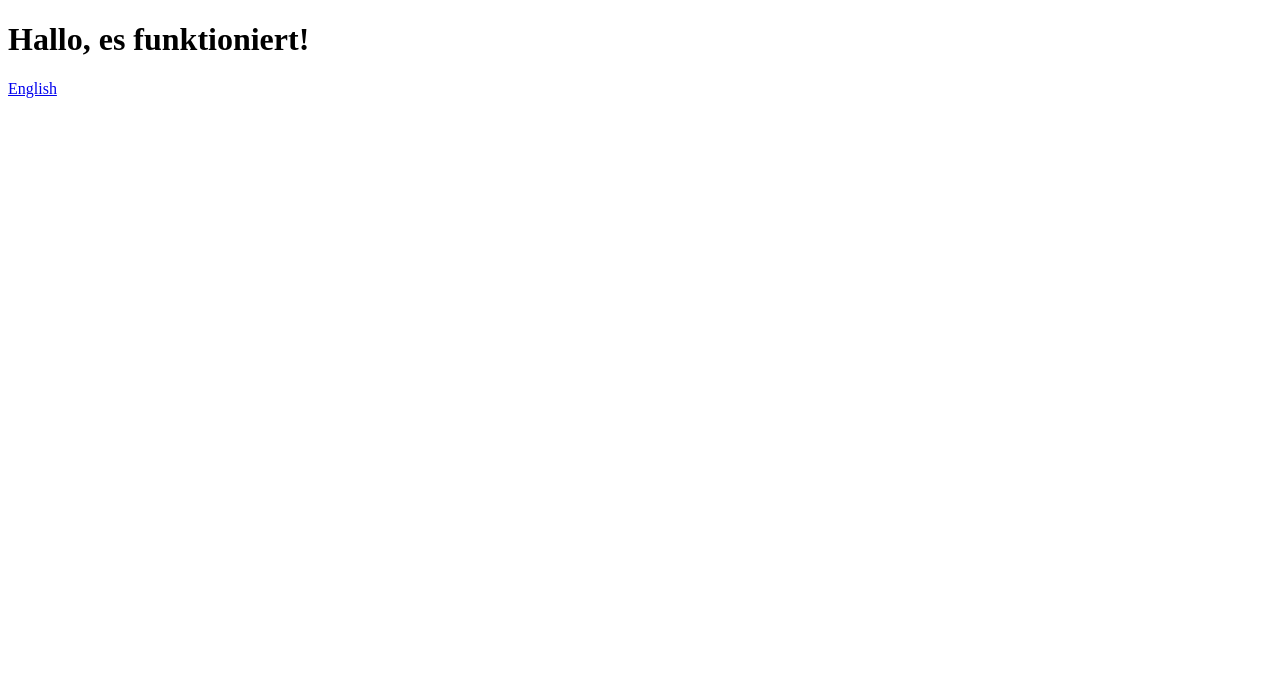
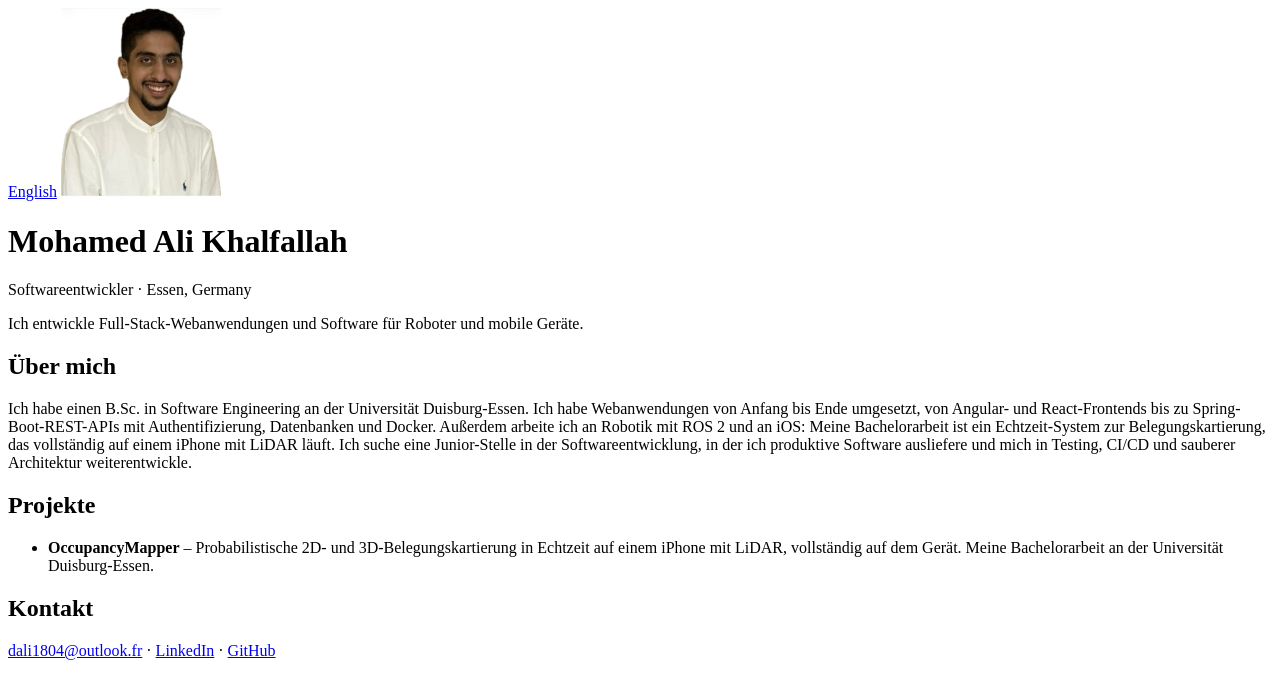
Before and after one commit to MohamedAlikhalfallah/MohamedAlikhalfallah.github.io, an Astro site: page /de/ in a window 1280 px wide. Built offline with nearby package versions, Linux system fonts and the light colour scheme; Astro itself is replaced by a stand-in of ours.

Commit message:
Add content files (profile, thesis project)

```diff
--- /dev/null
+++ b/src/content.config.ts
@@ -0,0 +1,54 @@
+import { defineCollection } from 'astro:content';
+import { glob } from 'astro/loaders';
+import { z } from 'astro/zod';
+
+// A text in both languages: { en: "...", de: "..." }
+const text = z.object({ en: z.string().default(''), de: z.string().default('') });
+
+// Your profile: photo, texts, contact, skills, experience, education, languages
+const profile = defineCollection({
+    loader: glob({ pattern: '*.yml', base: './src/content/profile' }),
+    schema: z.object({
+        name: z.string(),
+        role: text,
+        headline: text,
+        about: text,
+        available: z.boolean().default(true),
+        availability: text,
+        location: z.string(),
+        email: z.string(),
+        phone: z.string().default(''),
+        github: z.string(),
+        linkedin: z.string().default(''),
+        photo: z.string(),
+        skills: z.array(z.object({ group: text, items: z.array(z.string()) })).default([]),
+        experience: z.array(z.object({
+            title: text, org: z.string(), period: text,
+            points: z.object({ en: z.array(z.string()).default([]), de: z.array(z.string()).default([]) }).optional(),
+        })).default([]),
+        education: z.array(z.object({
+            degree: text, school: z.string(), period: text, details: text.optional(),
+        })).default([]),
+        languages: z.array(z.object({ name: text, level: text })).default([]),
+    }),
+});
+
+// One file per GitHub project
+const projects = defineCollection({
+    loader: glob({ pattern: '*.yml', base: './src/content/projects' }),
+    schema: z.object({
+        repo: z.string(),
+        title: z.string(),
+        hidden: z.boolean().default(false),   // true = not shown on the website
+        featured: z.boolean().default(false), // true = shown at the top
+        order: z.number().default(100),       // smaller number = higher up
+        description: text,
+        tags: z.array(z.string()).default([]),
+        image: z.string().default(''),
+        demo: z.string().default(''),
+        highlights: z.array(z.object({ label: text, value: z.string() })).default([]),
+        body: text.optional(),
+    }),
+});
+
+export const collections = { profile, projects };
--- /dev/null
+++ b/src/content/profile/profile.yml
@@ -0,0 +1,81 @@
+name: Mohamed Ali Khalfallah
+
+role:
+  en: Software Engineer
+  de: Softwareentwickler
+
+headline:
+  en: I build full-stack web apps and software for robots and mobile devices.
+  de: Ich entwickle Full-Stack-Webanwendungen und Software für Roboter und mobile Geräte.
+
+about:
+  en: >-
+    I hold a B.Sc. in Software Engineering from the University of Duisburg-Essen.
+    I have built web applications end to end, from Angular and React frontends to
+    Spring Boot REST APIs with authentication, databases and Docker. I also work on
+    robotics with ROS 2 and on iOS: my bachelor thesis is a real-time occupancy
+    mapping system that runs entirely on a LiDAR iPhone. I'm looking for a junior
+    software engineering role where I can ship production software and keep growing
+    in testing, CI/CD and clean architecture.
+  de: >-
+    Ich habe einen B.Sc. in Software Engineering an der Universität Duisburg-Essen.
+    Ich habe Webanwendungen von Anfang bis Ende umgesetzt, von Angular- und
+    React-Frontends bis zu Spring-Boot-REST-APIs mit Authentifizierung, Datenbanken
+    und Docker. Außerdem arbeite ich an Robotik mit ROS 2 und an iOS: Meine
+    Bachelorarbeit ist ein Echtzeit-System zur Belegungskartierung, das vollständig
+    auf einem iPhone mit LiDAR läuft. Ich suche eine Junior-Stelle in der
+    Softwareentwicklung, in der ich produktive Software ausliefere und mich in
+    Testing, CI/CD und sauberer Architektur weiterentwickle.
+
+available: true
+availability:
+  en: Open to junior software engineering roles
+  de: Offen für Junior-Stellen in der Softwareentwicklung
+
+location: Essen, Germany
+email: dali1804@outlook.fr
+phone: "+49 179 3923761"
+github: https://github.com/MohamedAlikhalfallah
+linkedin: https://www.linkedin.com/in/mohamed-ali-khalfallah-58526a207
+photo: /images/profile.jpg
+
+skills:
+  - group: { en: Languages, de: Programmiersprachen }
+    items: [Java, TypeScript, JavaScript, Python, C++, Swift]
+  - group: { en: Backend, de: Backend }
+    items: [Spring Boot, REST APIs, JWT, WebSocket]
+  - group: { en: Frontend, de: Frontend }
+    items: [Angular, React, HTML, SCSS, Bootstrap]
+  - group: { en: Mobile & AR, de: Mobile & AR }
+    items: [SwiftUI, ARKit, LiDAR, SIMD]
+  - group: { en: Databases, de: Datenbanken }
+    items: [PostgreSQL, MySQL, H2]
+  - group: { en: Tools & DevOps, de: Tools & DevOps }
+    items: [Docker, Git, GitHub Actions]
+  - group: { en: Robotics, de: Robotik }
+    items: [ROS 2 Jazzy, TF2, MoveIt2, ros2_control]
+
+experience:
+  - title: { en: Content Moderator, de: Content Moderator }
+    org: Telus Digital
+    period: { en: 05/2024 – present, de: 05/2024 – heute }
+
+education:
+  - degree: { en: B.Sc. Software Engineering, de: B.Sc. Software Engineering }
+    school: University of Duisburg-Essen
+    period: { en: 04/2022 – 10/2026, de: 04/2022 – 10/2026 }
+    details:
+      en: "Thesis: Development of a System for Probabilistic Occupancy Mapping with iOS"
+      de: "Bachelorarbeit: Entwicklung eines Systems zur probabilistischen Belegungskartierung mit iOS"
+
+languages:
+  - name: { en: Arabic, de: Arabisch }
+    level: { en: Native, de: Muttersprache }
+  - name: { en: German, de: Deutsch }
+    level: { en: Fluent, de: Sehr gut }
+  - name: { en: French, de: Französisch }
+    level: { en: Fluent, de: Sehr gut }
+  - name: { en: English, de: Englisch }
+    level: { en: Fluent, de: Sehr gut }
+  - name: { en: Spanish, de: Spanisch }
+    level: { en: Basic, de: Grundkenntnisse }
--- /dev/null
+++ b/src/content/projects/occupancy-mapper-ios.yml
@@ -0,0 +1,27 @@
+repo: occupancy-mapper-ios
+title: OccupancyMapper
+hidden: false
+featured: true
+order: 1
+
+description:
+  en: >-
+    Real-time 2D and 3D probabilistic occupancy mapping on a LiDAR iPhone, running
+    entirely on the device. My bachelor thesis at the University of Duisburg-Essen.
+  de: >-
+    Probabilistische 2D- und 3D-Belegungskartierung in Echtzeit auf einem iPhone mit
+    LiDAR, vollständig auf dem Gerät. Meine Bachelorarbeit an der Universität Duisburg-Essen.
+
+tags: [Swift, SwiftUI, ARKit, LiDAR, SIMD]
+image: ""
+demo: ""
+
+highlights:
+  - label: { en: Time per frame (2D, median), de: Zeit pro Frame (2D, Median) }
+    value: 1.97 ms
+  - label: { en: Time per frame (3D, median), de: Zeit pro Frame (3D, Median) }
+    value: 2.81 ms
+  - label: { en: Frames over 60 Hz budget, de: Frames über 60-Hz-Budget }
+    value: "0"
+  - label: { en: Room size vs. tape measure, de: Raummaße vs. Maßband }
+    value: "≤ 2 cm"
--- /dev/null
+++ b/src/i18n.ts
@@ -0,0 +1,30 @@
+export const languages = ['en', 'de'] as const;
+export type Lang = (typeof languages)[number];
+
+// Pick the right language from a { en, de } object (falls back to English)
+export function t(value: { en?: string; de?: string } | undefined, lang: Lang): string {
+    if (!value) return '';
+    return value[lang] || value.en || '';
+}
+
+// Fixed texts of the website (menus, buttons, headings)
+export const ui = {
+    en: {
+        'nav.about': 'About',
+        'nav.projects': 'Projects',
+        'nav.experience': 'Experience',
+        'nav.contact': 'Contact',
+        'switch': 'Deutsch',
+    },
+    de: {
+        'nav.about': 'Über mich',
+        'nav.projects': 'Projekte',
+        'nav.experience': 'Werdegang',
+        'nav.contact': 'Kontakt',
+        'switch': 'English',
+    },
+} as const;
+
+export function useUI(lang: Lang) {
+    return (key: keyof (typeof ui)['en']) => ui[lang][key];
+}
--- a/src/pages/[lang]/index.astro
+++ b/src/pages/[lang]/index.astro
@@ -1,13 +1,41 @@
 ---
+import { getEntry, getCollection } from 'astro:content';
+import { languages, t, useUI, type Lang } from '../../i18n';
+
 export function getStaticPaths() {
-    return [{ params: { lang: 'en' } }, { params: { lang: 'de' } }];
+    return languages.map((lang) => ({ params: { lang } }));
 }
-const { lang } = Astro.params;
+
+const lang = Astro.params.lang as Lang;
+const ui = useUI(lang);
+const profile = (await getEntry('profile', 'profile'))!.data;
+const projects = (await getCollection('projects'))
+    .map((p) => p.data)
+    .filter((p) => !p.hidden);
+const other = lang === 'de' ? 'en' : 'de';
 ---
 <html lang={lang}>
-<head><meta charset="utf-8" /><title>Test</title></head>
+<head><meta charset="utf-8" /><title>{profile.name}</title></head>
 <body>
-<h1>{lang === 'de' ? 'Hallo, es funktioniert!' : 'Hello, it works!'}</h1>
-<a href={lang === 'de' ? '/en/' : '/de/'}>{lang === 'de' ? 'English' : 'Deutsch'}</a>
+<a href={`/${other}/`}>{ui('switch')}</a>
+<img src={profile.photo} alt={profile.name} width="160" />
+<h1>{profile.name}</h1>
+<p>{t(profile.role, lang)} · {profile.location}</p>
+<p>{t(profile.headline, lang)}</p>
+
+<h2>{ui('nav.about')}</h2>
+<p>{t(profile.about, lang)}</p>
+
+<h2>{ui('nav.projects')}</h2>
+<ul>
+    {projects.map((p) => <li><strong>{p.title}</strong> – {t(p.description, lang)}</li>)}
+</ul>
+
+<h2>{ui('nav.contact')}</h2>
+<p>
+    <a href={`mailto:${profile.email}`}>{profile.email}</a> ·
+    <a href={profile.linkedin}>LinkedIn</a> ·
+    <a href={profile.github}>GitHub</a>
+</p>
 </body>
 </html>
```
Also changed, not shown: public/images/profile.jpg (added).
